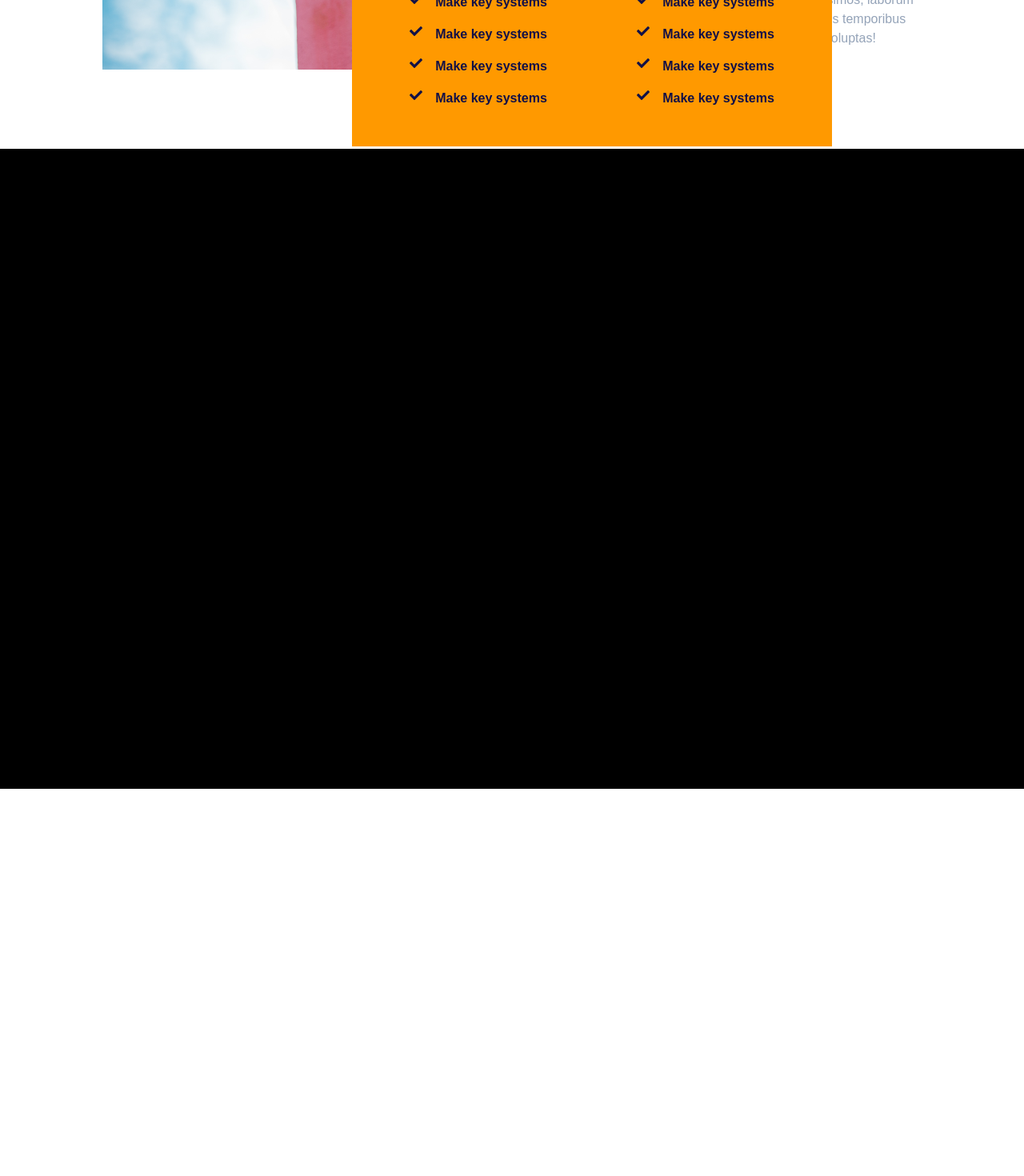
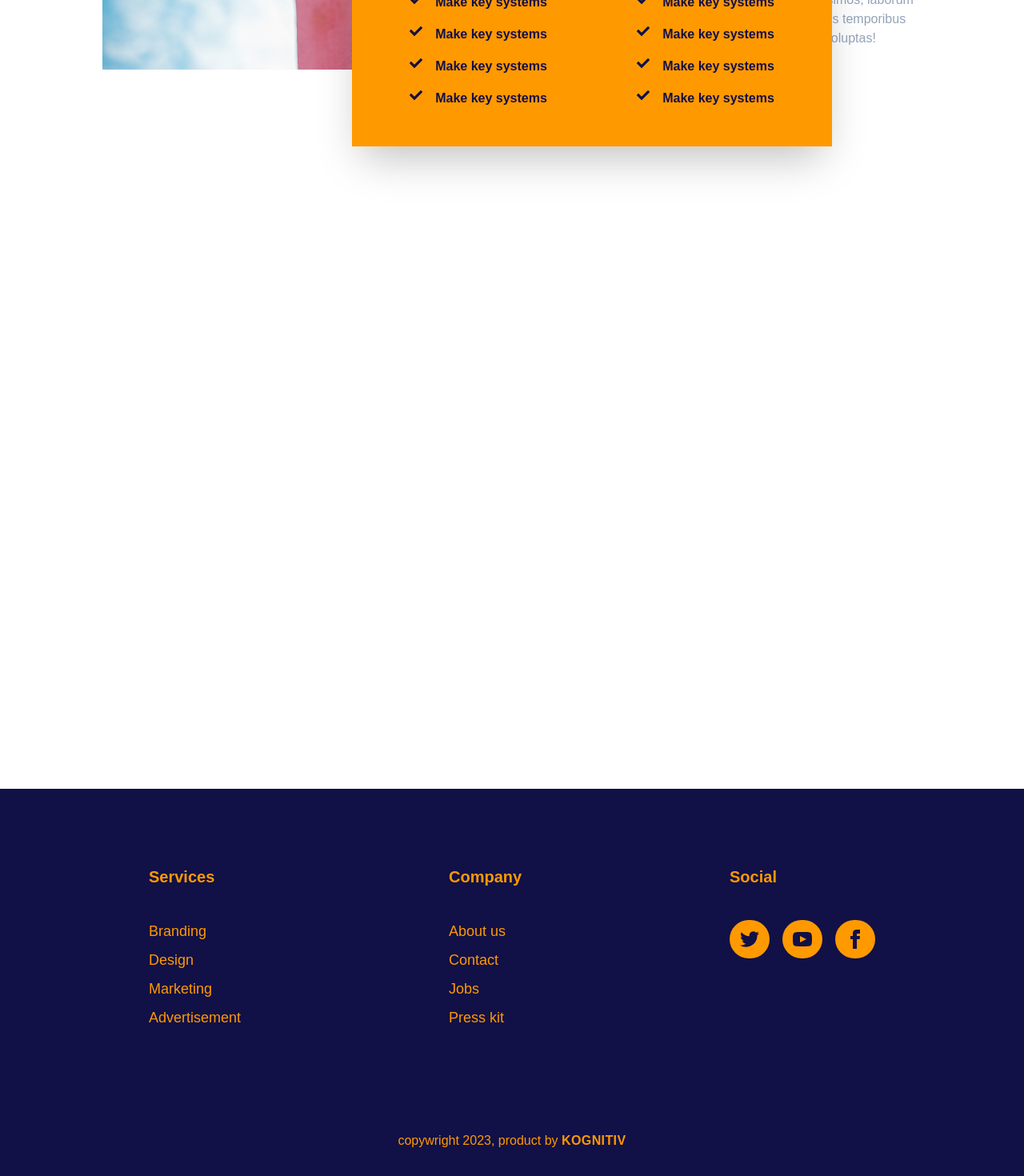
Before and after one commit to anoy1010/radiantAS, a React (Create React App) app: page / in a window 1280 px wide. Shown: the part 3444-4914 px from the top of the page at 80% size. Before the commit the page ends 4430 px from the top, so only its background shows below. Built offline with nearby package versions, Linux system fonts and the light colour scheme; a web font is replaced by a local one.

Commit message:
08/97/23

```diff
--- a/src/App.js
+++ b/src/App.js
@@ -1,6 +1,6 @@
 import logo from './logo.svg';
 import './App.css';
-import { Header, Hero,  }from './container';
+import { Header, Hero, Intro,  }from './container';
 import { Navbar, Footer, Slider } from './components';
 import Banner from './components/banner/Banner';
 import Services from './container/services/Services';
@@ -16,6 +16,7 @@
       <Hero />
       <Services/>
       <Features/>
+      <Intro />
       <Footer />
 
     </div>
--- a/src/components/footer/Footer.jsx
+++ b/src/components/footer/Footer.jsx
@@ -3,11 +3,35 @@
 
 const Footer = () => {
   return (
-    <section className='w-screen h-screen'>
-      <div className='bg-black w-[] h-[100%]'>
-
+    <footer className='bg-[#111047] ' >
+      <div className="footer px-32 py-24 flex justify-around space-x-32 ">
+        <div className='text-[#FF9900]'>
+          <span className="text-[#FF9900] font-extrabold text-xl pb-8">Services</span>
+          <a className="hover-underline-animation text-lg">Branding</a>
+          <a className="hover-underline-animation text-lg">Design</a>
+          <a className="hover-underline-animation text-lg">Marketing</a>
+          <a className="hover-underline-animation text-lg">Advertisement</a>
+        </div>
+        <div className='text-[#FF9900]'>
+          <span className="text-[#FF9900] font-extrabold text-xl pb-8">Company</span>
+          <a className="hover-underline-animation text-lg">About us</a>
+          <a className="hover-underline-animation text-lg">Contact</a>
+          <a className="hover-underline-animation text-lg">Jobs</a>
+          <a className="hover-underline-animation text-lg">Press kit</a>
+        </div>
+        <div>
+          <span className="text-[#FF9900] font-extrabold text-xl pb-8">Social</span>
+          <div className=" grid grid-flow-col gap-4  text-[#111047]">
+            <a className='group w-[50px] flex justify-center py-3 rounded-full bg-[#FF9900]  hover:bg-[#111047] transition ease-in-out duration-300'><svg  xmlns="http://www.w3.org/2000/svg" width="24" height="24" viewBox="0 0 24 24" className="fill-current group-hover:text-[#FF9900]"><path d="M24 4.557c-.883.392-1.832.656-2.828.775 1.017-.609 1.798-1.574 2.165-2.724-.951.564-2.005.974-3.127 1.195-.897-.957-2.178-1.555-3.594-1.555-3.179 0-5.515 2.966-4.797 6.045-4.091-.205-7.719-2.165-10.148-5.144-1.29 2.213-.669 5.108 1.523 6.574-.806-.026-1.566-.247-2.229-.616-.054 2.281 1.581 4.415 3.949 4.89-.693.188-1.452.232-2.224.084.626 1.956 2.444 3.379 4.6 3.419-2.07 1.623-4.678 2.348-7.29 2.04 2.179 1.397 4.768 2.212 7.548 2.212 9.142 0 14.307-7.721 13.995-14.646.962-.695 1.797-1.562 2.457-2.549z"></path></svg></a>
+            <a className='group w-[50px] flex justify-center py-3 rounded-full bg-[#FF9900]  hover:bg-[#111047] transition ease-in-out duration-300'><svg  xmlns="http://www.w3.org/2000/svg" width="24" height="24" viewBox="0 0 24 24" className="fill-current group-hover:text-[#FF9900]"><path d="M19.615 3.184c-3.604-.246-11.631-.245-15.23 0-3.897.266-4.356 2.62-4.385 8.816.029 6.185.484 8.549 4.385 8.816 3.6.245 11.626.246 15.23 0 3.897-.266 4.356-2.62 4.385-8.816-.029-6.185-.484-8.549-4.385-8.816zm-10.615 12.816v-8l8 3.993-8 4.007z"></path></svg></a>
+            <a className='group w-[50px] flex justify-center py-3 rounded-full bg-[#FF9900]  hover:bg-[#111047] transition ease-in-out duration-300'><svg  xmlns="http://www.w3.org/2000/svg" width="24" height="24" viewBox="0 0 24 24" className="fill-current group-hover:text-[#FF9900]"><path d="M9 8h-3v4h3v12h5v-12h3.642l.358-4h-4v-1.667c0-.955.192-1.333 1.115-1.333h2.885v-5h-3.808c-3.596 0-5.192 1.583-5.192 4.615v3.385z"></path></svg></a>
+          </div>
+        </div>
       </div>
-    </section>
+      <div className='flex justify-center p-8 text-[#FF9900]'>
+        <p className=''>copywright 2023, product by <span className='font-bold uppercase tracking-wide hover-underline-animation'>Kognitiv</span></p>
+      </div>
+    </footer>
   )
 }
 
--- a/src/container/features/Features.jsx
+++ b/src/container/features/Features.jsx
@@ -13,7 +13,7 @@
             <div className=' flex gap-14 justify-around items-start'    >
                 <img src={cam6} alt="" className='w-[700px]' />
                 <p className='mt-14 text-[#94a3b8] '> Lorem ipsum dolor sit amet consectetur adipisicing elit. Dolorum cupiditate suscipit, eveniet non corporis consequuntur. Illum consectetur <br /> <br /> Lorem ipsum dolor sit amet consectetur adipisicing elit. Iste doloribus, quia, velit, illum culpa explicabo corrupti suscipit ratione veritatis obcaecati aspernatur cum ex fugit voluptatibus quasi provident praesentium alias eum.dolorum ipsam, minima dignissimos, laborum fugit sint fuga doloribus temporibus repudiandae, labore voluptas!</p>
-                <div className='absolute bottom-0 right-60 grid grid-cols-2 place-content-center place-items-center w-[600px] px-6 py-12 bg-[#FF9900] gap-4'>
+                <div className='absolute bottom-0 right-60 grid grid-cols-2 place-content-center place-items-center w-[600px] px-6 py-12 shadow-2xl  bg-[#FF9900] gap-4'>
                     <div className='font-semibold flex gap-4 text-[#111047]'><FaCheck className='font-bold '/>Make key systems</div>
                     <div className='font-semibold flex gap-4 text-[#111047]'><FaCheck className='font-bold '/>Make key systems</div>
                     <div className='font-semibold flex gap-4 text-[#111047]'><FaCheck className='font-bold '/>Make key systems</div>
--- a/src/container/intro/Intro.jsx
+++ b/src/container/intro/Intro.jsx
@@ -3,7 +3,9 @@
 
 const Intro = () => {
   return (
-    <div>intro</div>
+    <section>
+      <div className='w-screen h-screen'></div>
+    </section>
   )
 }
 
```
